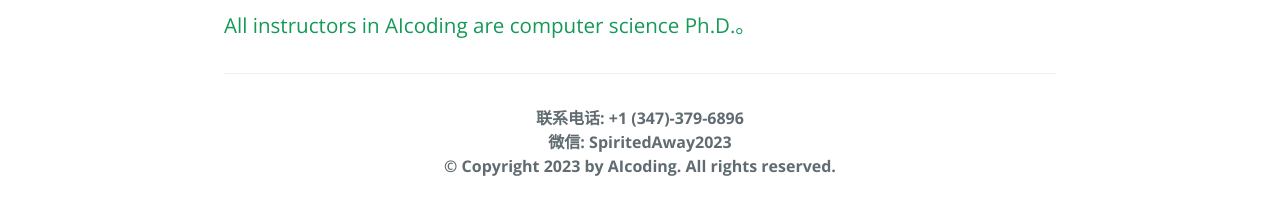
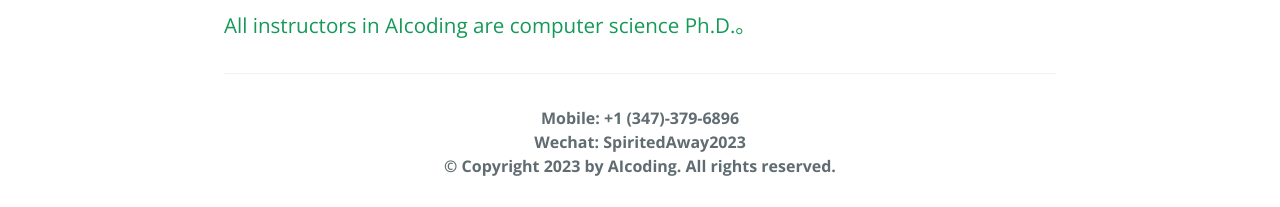
Before and after one commit to hangzhaosbu/aicoding, a Jekyll site: the page built from index.md, in a window 1280 px wide. Shown: the part 874-1081 px from the top of the page. Built offline with Jekyll 4.4.1, drawn with Linux system fonts in a browser that asks for light colours; our own code applies the rules of GitHub Pages for plain Markdown files.

Commit message:
Update default.html

```diff
--- a/_layouts/default.html
+++ b/_layouts/default.html
@@ -39,10 +39,10 @@
 
     <footer class="site-footer">
       <section class="container copyright">
-        <center><b>联系电话: +1 (347)-379-6896</b></center>
+        <center><b>Mobile: +1 (347)-379-6896</b></center>
       </section>
       <section class="container copyright">
-        <center><b>微信: SpiritedAway2023</b></center>
+        <center><b>Wechat: SpiritedAway2023</b></center>
       </section>
       <section class="container copyright">
         <center><b>&copy; Copyright 2023 by AIcoding. All rights reserved.</b></center>
```
